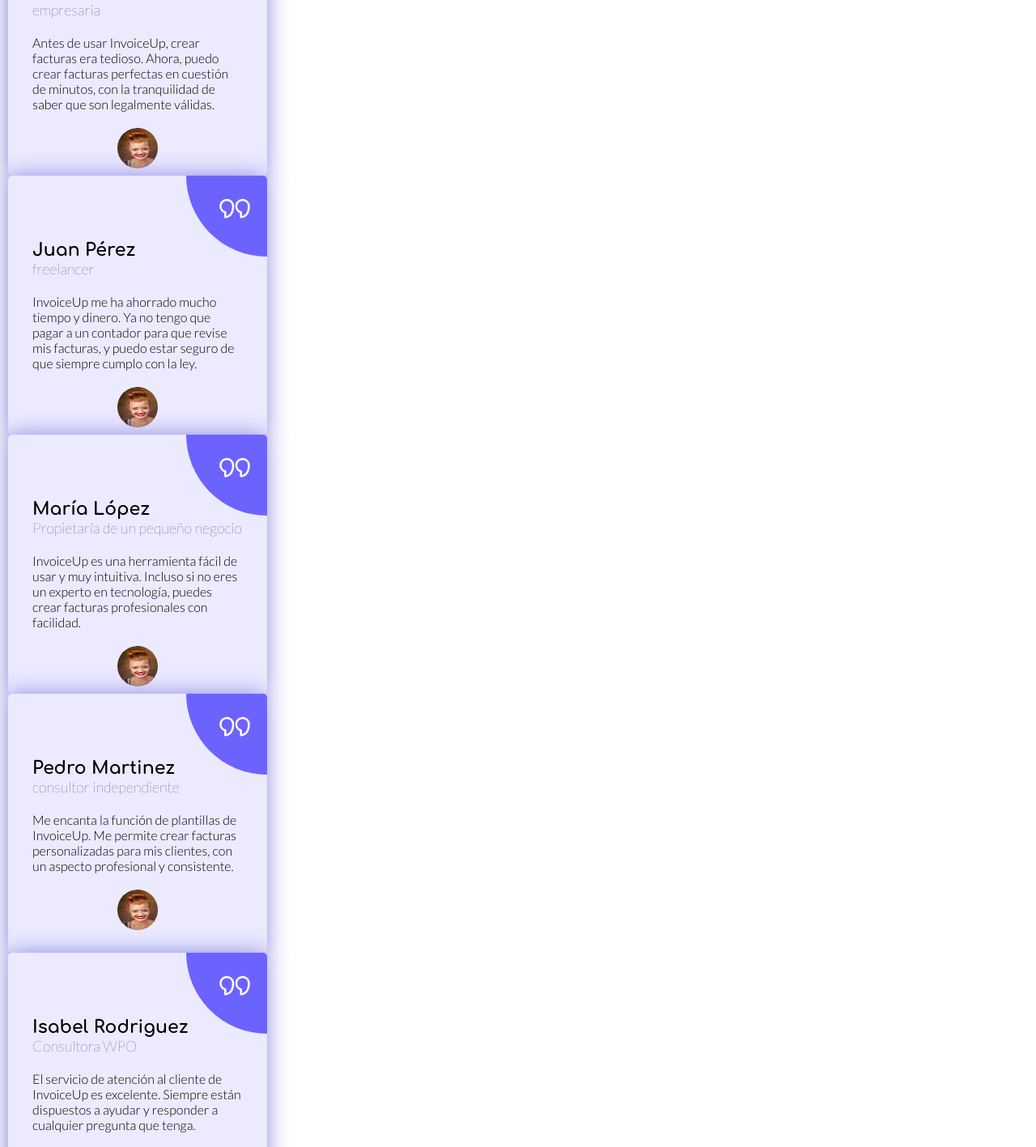
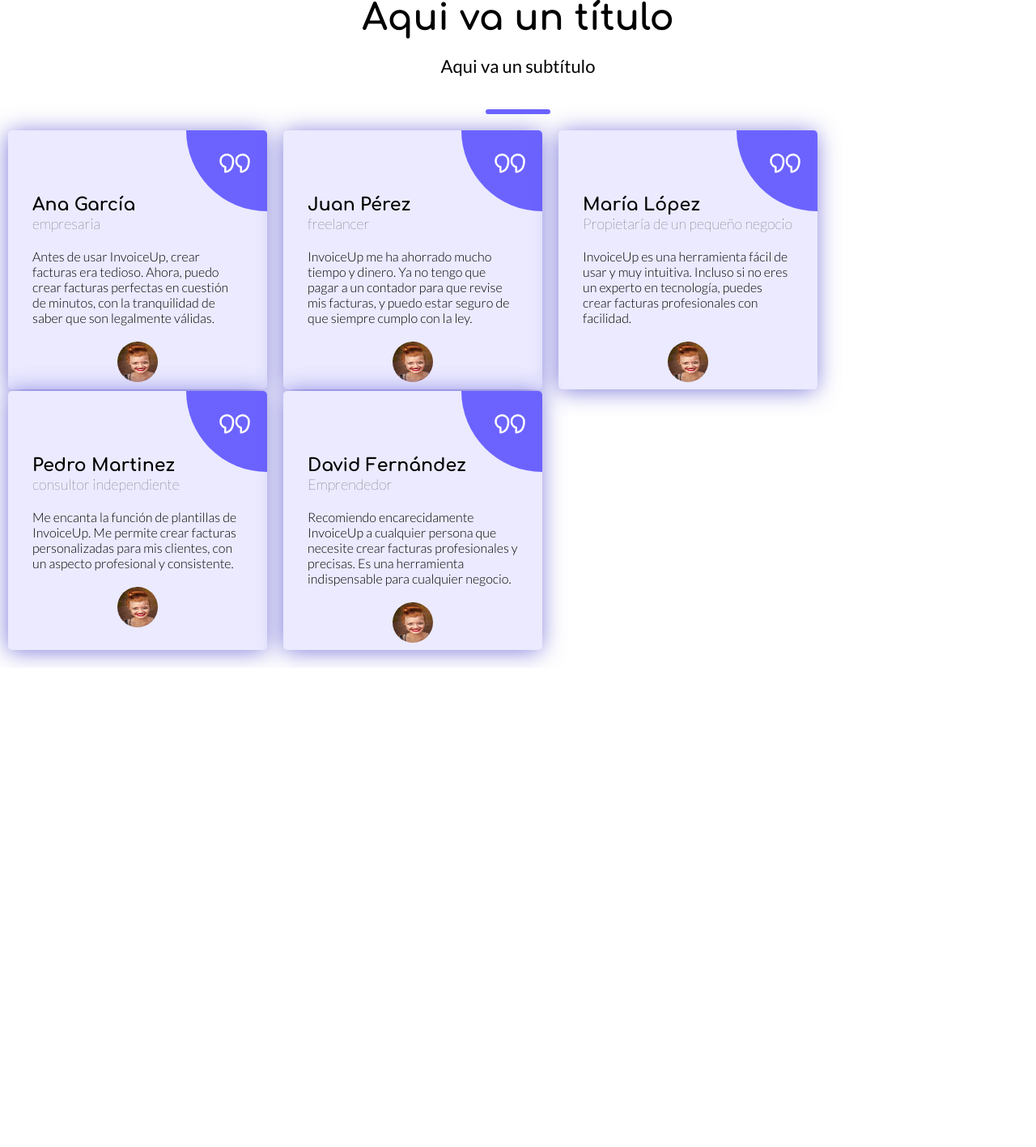
Before and after one commit to lupeMorales/invoice-up, a React (Vite) app in the folder invoice-up/invoice-up/: page / in a window 1280 px wide. Shown: the part 5040-6457 px from the top of the page at 81% size. After the commit the page ends 5865 px from the top, so only its background shows below. Built offline with nearby package versions, Linux system fonts and the light colour scheme.

Commit message:
add testimonials section

```diff
--- /dev/null
+++ b/invoice-up/invoice-up/src/components/layout/TestimonialSection.jsx
@@ -0,0 +1,22 @@
+import { Heading } from "../molecules/Heading";
+import { TestimonialCard } from "../molecules/TestimonialCard";
+import styled from "styled-components";
+
+const Wrapper = styled.div`
+  display: flex;
+  flex-direction: column;
+  justify-content: center;
+  align-items: center;
+  padding: 0 0 20px 0;
+`;
+
+export const TestimonialSection = () => {
+  return (
+    <Wrapper>
+      <Heading></Heading>
+      <ul>
+        <TestimonialCard></TestimonialCard>
+      </ul>
+    </Wrapper>
+  );
+};
--- a/invoice-up/invoice-up/src/components/molecules/TestimonialCard.jsx
+++ b/invoice-up/invoice-up/src/components/molecules/TestimonialCard.jsx
@@ -3,7 +3,8 @@ import dataTestimonial from "../../data/testimonials.json";
 import styled from "styled-components";
 import img from "../../assets/photo1.jpg";
 
-const StyledTestimonialCard = styled.article`
+const StyledTestimonialCard = styled.div`
+  display: inline-block;
   position: relative;
   width: 320px;
   padding: 80px 30px;
--- a/invoice-up/invoice-up/src/data/testimonials.json
+++ b/invoice-up/invoice-up/src/data/testimonials.json
@@ -27,18 +27,12 @@
     "id": 4,
     "comment": "Me encanta la función de plantillas de InvoiceUp. Me permite crear facturas personalizadas para mis clientes, con un aspecto profesional y consistente."
   },
-  {
-    "img": "",
-    "name": "Isabel Rodriguez",
-    "job": "Consultora WPO",
-    "id": 5,
-    "comment": "El servicio de atención al cliente de InvoiceUp es excelente. Siempre están dispuestos a ayudar y responder a cualquier pregunta que tenga."
-  },
+
   {
     "img": "photo6.png",
     "name": "David Fernández",
     "job": "Emprendedor",
-    "id": 6,
+    "id": 5,
     "comment": "Recomiendo encarecidamente InvoiceUp a cualquier persona que necesite crear facturas profesionales y precisas. Es una herramienta indispensable para cualquier negocio."
   }
 ]
--- a/invoice-up/invoice-up/src/pages/Home.jsx
+++ b/invoice-up/invoice-up/src/pages/Home.jsx
@@ -8,8 +8,7 @@ import imageInfo from "../assets/files.png";
 import imageRelax from "../assets/stay-at-home.png";
 import imageNoErrors from "../assets/no-errors.png";
 import { CTA } from "../components/layout/CTA";
-
-import { TestimonialCard } from "../components/molecules/TestimonialCard";
+import { TestimonialSection } from "../components/layout/TestimonialSection";
 
 export const Home = () => {
   return (
@@ -57,7 +56,7 @@ Añadir facturas a tu proceso de ventas os brindará, a ti y a tu cliente, un re
         title="Calcula tu beneficio neto AHORA."
         subtitle="Olvídate de los cálculos complicados. Usa nuestra calculadora de autónomos GRATIS."
       ></CTA>
-      <TestimonialCard></TestimonialCard>
+      <TestimonialSection></TestimonialSection>
     </div>
   );
 };
```
